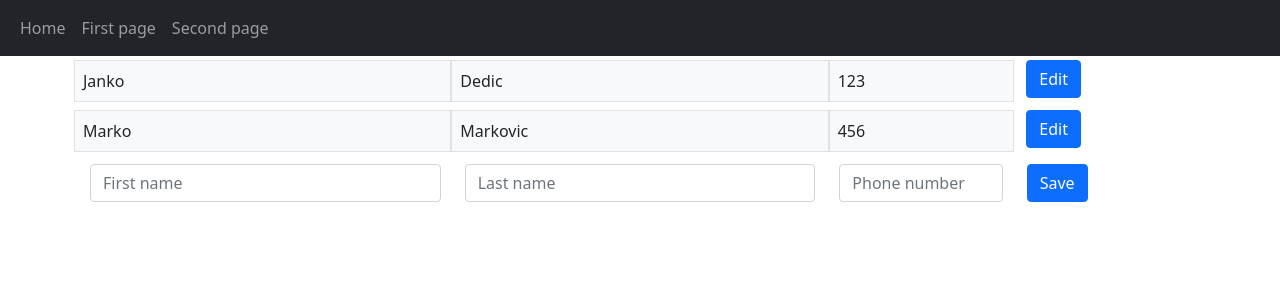
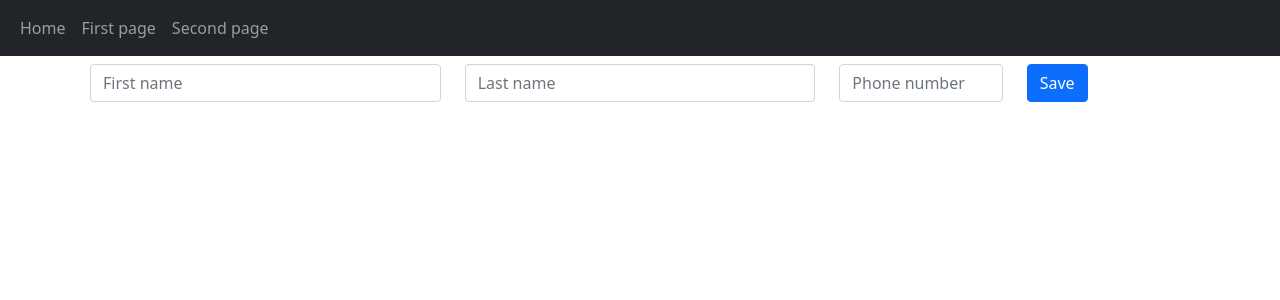
Before and after one commit to JankoDedic/iteh-domaci3, a React app: page / in a window 1280 px wide. Shown: the top 300 px of the page. Built offline with nearby package versions, Linux system fonts and the light colour scheme.

Commit message:
Persist contacts in window.localStorage

```diff
--- a/src/components/App.js
+++ b/src/components/App.js
@@ -6,23 +6,20 @@ import { ContactList } from './ContactList'
 import { NavBar } from './NavBar'
 
 export function App() {
-  const [contacts, setContacts] = useState([{
-    firstName: 'Janko',
-    lastName: 'Dedic',
-    phoneNumber: '123'
-  }, {
-    firstName: 'Marko',
-    lastName: 'Markovic',
-    phoneNumber: '456'
-  }])
+  const [contacts, setContacts] = useState(loadFromLocalStorage())
 
   const handleSave = (index, contact) => {
     const contactsCopy = [...contacts]
     contactsCopy[index] = contact
     setContacts(contactsCopy)
+    saveToLocalStorage(contactsCopy)
   }
 
-  const handleNewContact = (contact) => setContacts(contacts.concat([contact]))
+  const handleNewContact = (contact) => {
+    const newContacts = contacts.concat([contact])
+    setContacts(newContacts)
+    saveToLocalStorage(newContacts)
+  }
 
   return (
     <div>
@@ -35,3 +32,12 @@ export function App() {
     </div>
   )
 }
+
+function saveToLocalStorage(contacts) {
+  window.localStorage.setItem('contacts', JSON.stringify(contacts))
+}
+
+function loadFromLocalStorage() {
+  const contacts = JSON.parse(window.localStorage.getItem('contacts'))
+  return contacts == null ? [] : contacts
+}
```
